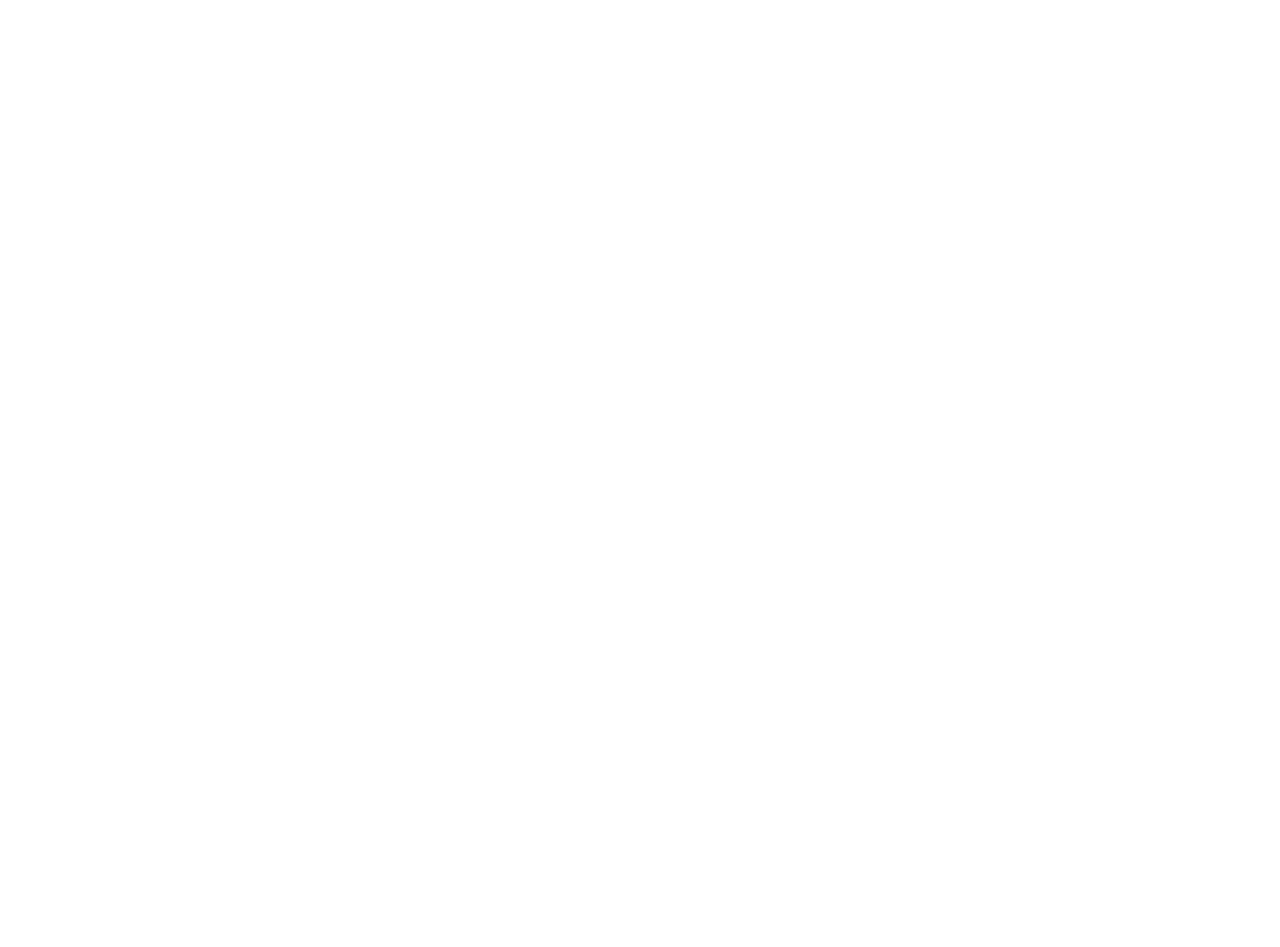
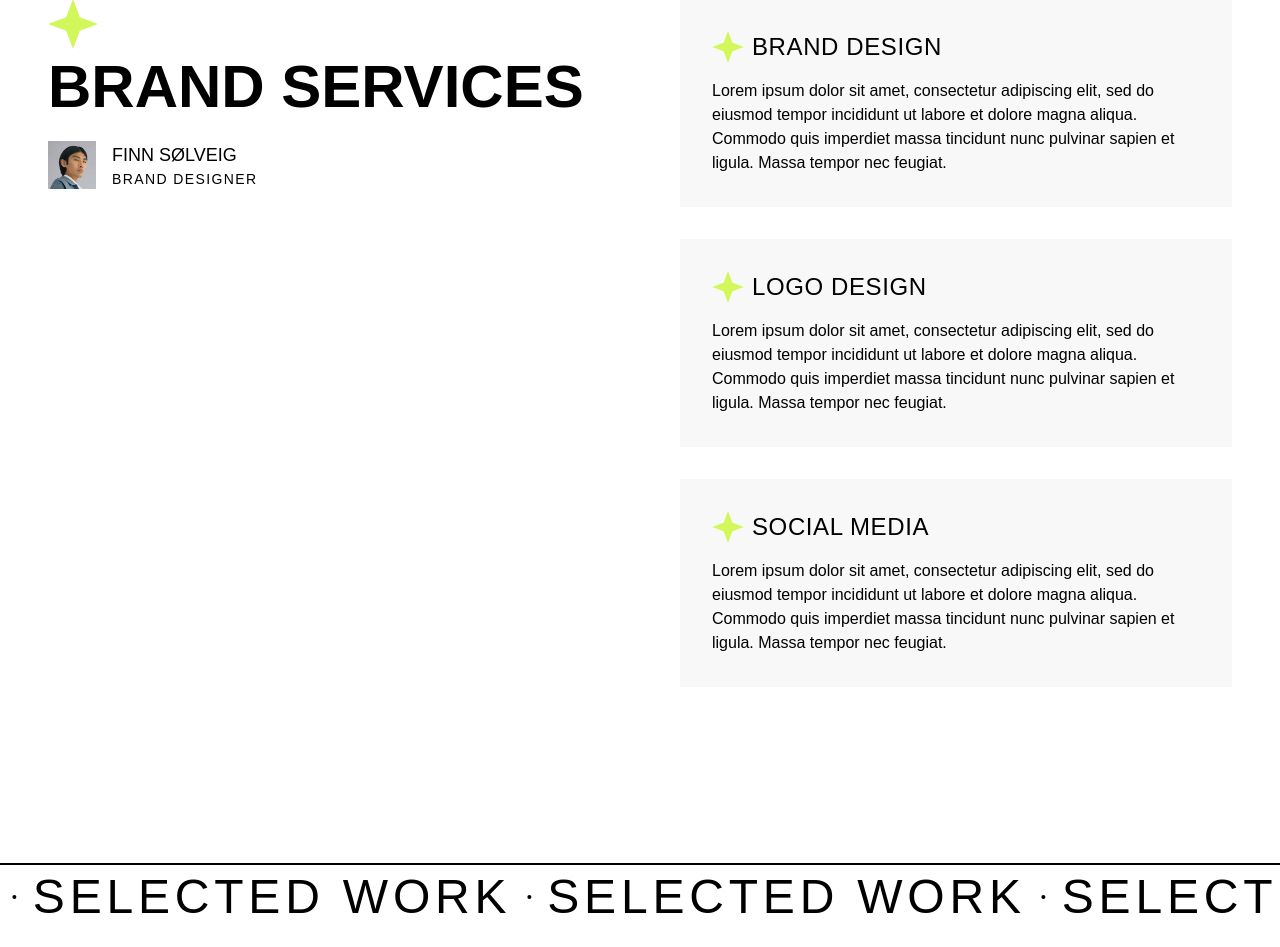
Before and after one commit to maxdevocht/solveig-website, a React (Vite) app: page / in a window 1280 px wide. Shown: the part 1850-2797 px from the top of the page. Before the commit the page ends 1689 px from the top, so only its background shows below. Built offline with nearby package versions, Linux system fonts and the light colour scheme; a web font is replaced by a local one.

Commit message:
Update Work & Wrokmarquee

```diff
--- a/src/assets/assets.js
+++ b/src/assets/assets.js
@@ -1,3 +1,8 @@
+import work1 from "./work1.webp";
+import work2 from "./work2.webp";
+
+export const images = [work1, work2];
+
 export const statsData = [
   {
     title: "CLIENTS",
@@ -20,3 +25,40 @@
     symbol: "%",
   },
 ];
+
+export const servicesData = [
+  {
+    title: "BRAND DESIGN",
+    description:
+      "Lorem ipsum dolor sit amet, consectetur adipiscing elit, sed do eiusmod tempor incididunt ut labore et dolore magna aliqua. Commodo quis imperdiet massa tincidunt nunc pulvinar sapien et ligula. Massa tempor nec feugiat.",
+  },
+  {
+    title: "LOGO DESIGN",
+    description:
+      "Lorem ipsum dolor sit amet, consectetur adipiscing elit, sed do eiusmod tempor incididunt ut labore et dolore magna aliqua. Commodo quis imperdiet massa tincidunt nunc pulvinar sapien et ligula. Massa tempor nec feugiat.",
+  },
+  {
+    title: "SOCIAL MEDIA",
+    description:
+      "Lorem ipsum dolor sit amet, consectetur adipiscing elit, sed do eiusmod tempor incididunt ut labore et dolore magna aliqua. Commodo quis imperdiet massa tincidunt nunc pulvinar sapien et ligula. Massa tempor nec feugiat.",
+  },
+];
+
+export const workData = [
+  {
+    title: "VISION BRANDING",
+    description: "BRANDING",
+    image: {
+      src: work1,
+      alt: "work image",
+    },
+  },
+  {
+    title: "BRAND STUDIO",
+    description: "BRANDING",
+    image: {
+      src: work2,
+      alt: "work image",
+    },
+  },
+];
--- a/src/components/Clients.jsx
+++ b/src/components/Clients.jsx
@@ -1,4 +1,3 @@
-import { Fragment, useRef } from "react";
 import { motion } from "framer-motion";
 import logoipsum1 from "../assets/logoipsum1.svg";
 import logoipsum2 from "../assets/logoipsum2.svg";
@@ -9,19 +8,7 @@
 import logoipsum7 from "../assets/logoipsum7.svg";
 import logoipsum8 from "../assets/logoipsum8.svg";
 import logoipsum9 from "../assets/logoipsum9.svg";
-
-// Importing icons as a string array
-const logo = [
-  logoipsum1,
-  logoipsum2,
-  logoipsum3,
-  logoipsum4,
-  logoipsum5,
-  logoipsum6,
-  logoipsum7,
-  logoipsum8,
-  logoipsum9,
-];
+import { useRef } from "react";
 
 const Clients = () => {
   const tapeRef = useRef();
--- /dev/null
+++ b/src/components/Services.jsx
@@ -0,0 +1,62 @@
+import { servicesData } from "@/assets/assets";
+
+const Services = () => {
+  return (
+    <section className="px-6 md:px-12 pt-40">
+      <div className="container pb-36">
+        <div className="grid grid-cols-1 items-start gap-y-12 md:grid-flow-row md:grid-cols-2 md:gap-x-12 lg:gap-x-20">
+          <div className="static md:sticky md:top-[20%] flex flex-col justify-between">
+            <div>
+              <img
+                src="./src/assets/star.svg"
+                alt="star image"
+                className="mb-2"
+              />
+              <h2 className="rb-5 mb-5 text-4xl font-semibold md:mb-6 md:text-5xl lg:text-6xl">
+                BRAND SERVICES
+              </h2>
+            </div>
+            <div className="flex items-center gap-4">
+              <img
+                src="./src/assets/avatar.png"
+                alt="avatar"
+                className="h-12 w-auto"
+              />
+              <div className="flex flex-col">
+                <p className="text-lg font-normal">FINN SØLVEIG</p>
+                <span className="text-sm font-light tracking-widest">
+                  BRAND DESIGNER
+                </span>
+              </div>
+            </div>
+          </div>
+          <div>
+            {servicesData.map((service, index) => (
+              <div
+                key={index}
+                className="md:sticky mb-8 bg-gray p-8"
+                style={{ top: `${25 + index * 0}%` }}
+              >
+                <div className="flex md:flex-row flex-col gap-2">
+                  <div className="mb-3 md:mb-4">
+                    <img
+                      src="./src/assets/star.svg"
+                      alt="star image"
+                      className="size-8"
+                    />
+                  </div>
+                  <h3 className="mb-3 text-xl tracking-wide md:mb-4 md:text-2xl">
+                    {service.title}
+                  </h3>
+                </div>
+                <p>{service.description}</p>
+              </div>
+            ))}
+          </div>
+        </div>
+      </div>
+    </section>
+  );
+};
+
+export default Services;
--- /dev/null
+++ b/src/components/Work.jsx
@@ -0,0 +1,21 @@
+import { workData } from "@/assets/assets";
+
+const Work = () => {
+  return (
+    <section className="px-6 md:px-12 pt-12 grid grid-cols-1 md:grid-cols-2 gap-4 pb-24">
+      {workData.map((item, index) => (
+        <div key={index} className="flex flex-col items-start gap-2">
+          <img src={item.image.src} alt="work image" />
+          <div>
+            <p className="text-xl tracking-wider">{item.title}</p>
+            <span className="text-sm tracking-wider font-light">
+              {item.description}
+            </span>
+          </div>
+        </div>
+      ))}
+    </section>
+  );
+};
+
+export default Work;
--- /dev/null
+++ b/src/components/WorkMarquee.jsx
@@ -0,0 +1,41 @@
+import { Fragment } from "react";
+
+const workIcons = [
+  "SELECTED WORK",
+  "SELECTED WORK",
+  "SELECTED WORK",
+  "SELECTED WORK",
+  "SELECTED WORK",
+  "SELECTED WORK",
+  "SELECTED WORK",
+  "SELECTED WORK",
+  "SELECTED WORK",
+];
+
+const WorkMarquee = () => {
+  return (
+    <section id="workmarquee" className="overflow-x-clip">
+      <div className="bg-gradient-to-r from-orange to-orange -mx-1 border-t-2">
+        <div className="flex bg-white">
+          <div className="flex flex-none gap-4 py-2 animate-move-left [animation-duration:60s]">
+            {/* Creating a double display of icons */}
+            {[...new Array(2)].fill(0).map((_, index) => (
+              <Fragment key={index}>
+                {workIcons.map((icons, index) => (
+                  <div className="items-center inline-flex gap-4" key={index}>
+                    <p className="text-2xl md:text-5xl tracking-widest">
+                      {icons}
+                    </p>
+                    <div className="rounded-full w-1 h-1 bg-black"></div>
+                  </div>
+                ))}
+              </Fragment>
+            ))}
+          </div>
+        </div>
+      </div>
+    </section>
+  );
+};
+
+export default WorkMarquee;
--- a/src/pages/HomePage.jsx
+++ b/src/pages/HomePage.jsx
@@ -1,6 +1,9 @@
 import Clients from "@/components/Clients";
 import Header from "@/components/Header";
+import Services from "@/components/Services";
 import Stats from "@/components/Stats";
+import Work from "@/components/Work";
+import WorkMarquee from "@/components/WorkMarquee";
 
 const HomePage = () => {
   return (
@@ -8,6 +11,9 @@
       <Header />
       <Stats />
       <Clients />
+      <Services />
+      <WorkMarquee />
+      <Work />
     </div>
   );
 };
```
